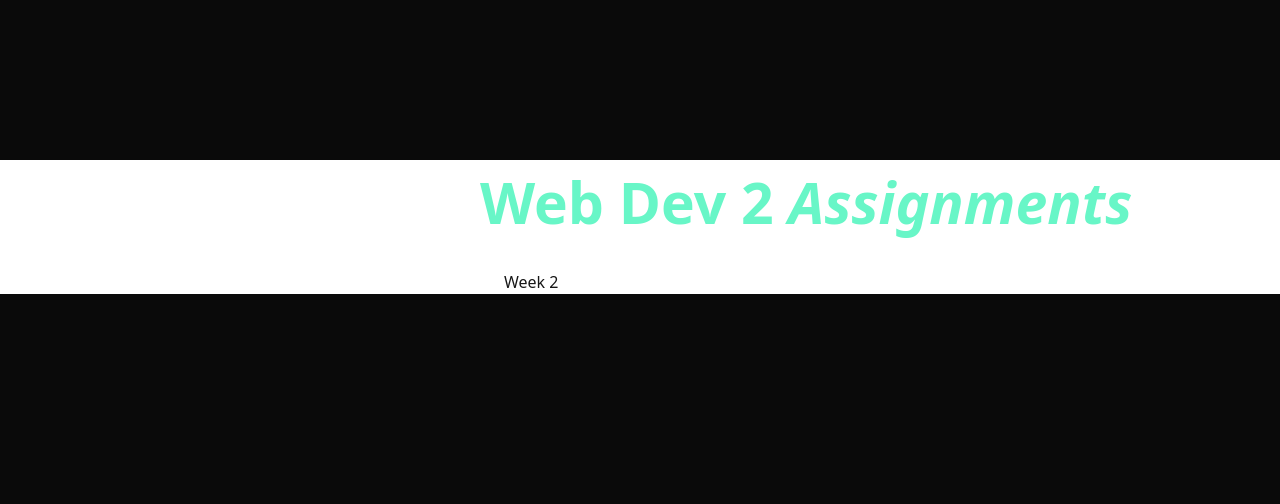
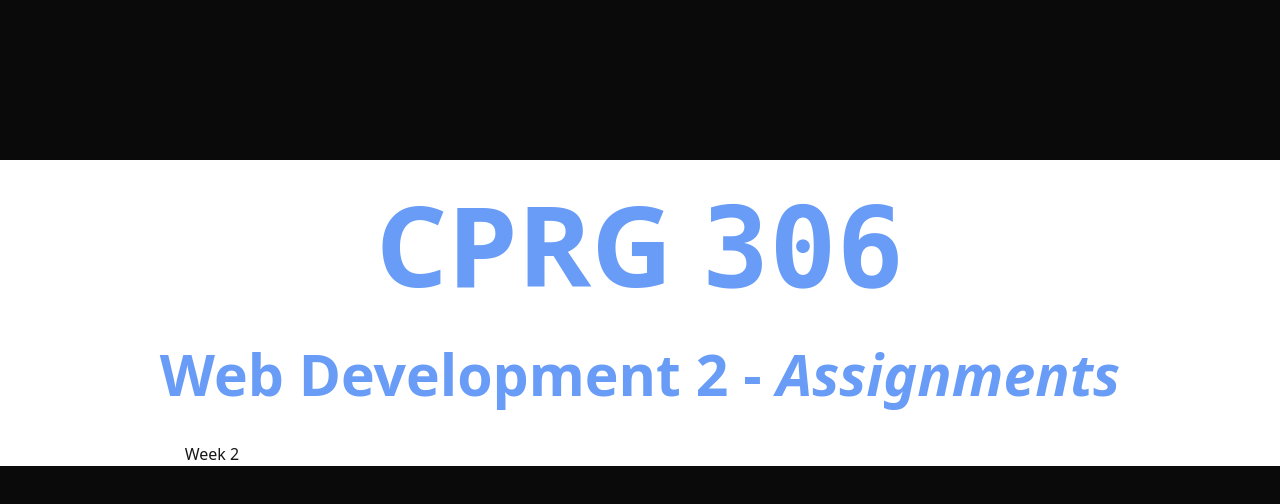
Before and after one commit to FlawlessCasual17/cprg306-assignments, a Next.js app: page / in a window 1280 px wide. Shown: the top 504 px of the page. Built offline with nearby package versions, Linux system fonts and the light colour scheme.

Commit message:
Small update to main page
Signed-off-by: FlawlessCasual17 <07e5297d5b@c0x0.com>

```diff
--- a/app/globals.css
+++ b/app/globals.css
@@ -23,7 +23,7 @@
 
 [href]:hover {
   text-decoration: underline;
-  color: #00ffff;
+  color: #06b6d4;
 }
 
 h1 {
--- a/app/layout.js
+++ b/app/layout.js
@@ -26,7 +26,7 @@ export const metadata = {
 
 export default function RootLayout({ children }) {
   return (
-    <html lang="en" style={{backgroundColor: '#0a0a0a'}}>
+    <html lang="en" style={{ backgroundColor: '#0a0a0a' }}>
       <body className={`${interRegular.variable} antialiased`}>
         {children}
       </body>
--- a/app/page.js
+++ b/app/page.js
@@ -1,16 +1,17 @@
 import Link from "next/link"
 
 export default function Page() {
-    return <main style={{ marginLeft: '30rem', marginTop: '10rem' }}>
-        <h1 style={{ color: '#68f6c7' }}>
-            Web Dev 2 <span style={{ fontStyle: 'italic' }}>Assignments</span>
+    return <main className="text-center mt-40">
+        <h1 style={{ color: '#689cf6' }}>
+            <div style={{ fontSize: '7rem' }}>
+                CPRG <span className="font-mono">306</span>
+            </div>
+            Web Development 2 - <span style={{ fontStyle: 'italic' }}>Assignments</span>
         </h1>
 
-        <ul className="m-6">
+        <ul className="m-6" style={{ marginRight: '55rem'  }}>
             <li><Link href="week-2">Week 2</Link></li>
-            {/* <li>
-                <Link href="week-3">Week 3</Link>
-            </li> */}
+            {/* <li><Link href="week-3">Week 3</Link></li> */}
         </ul>
     </main>
 }
```
